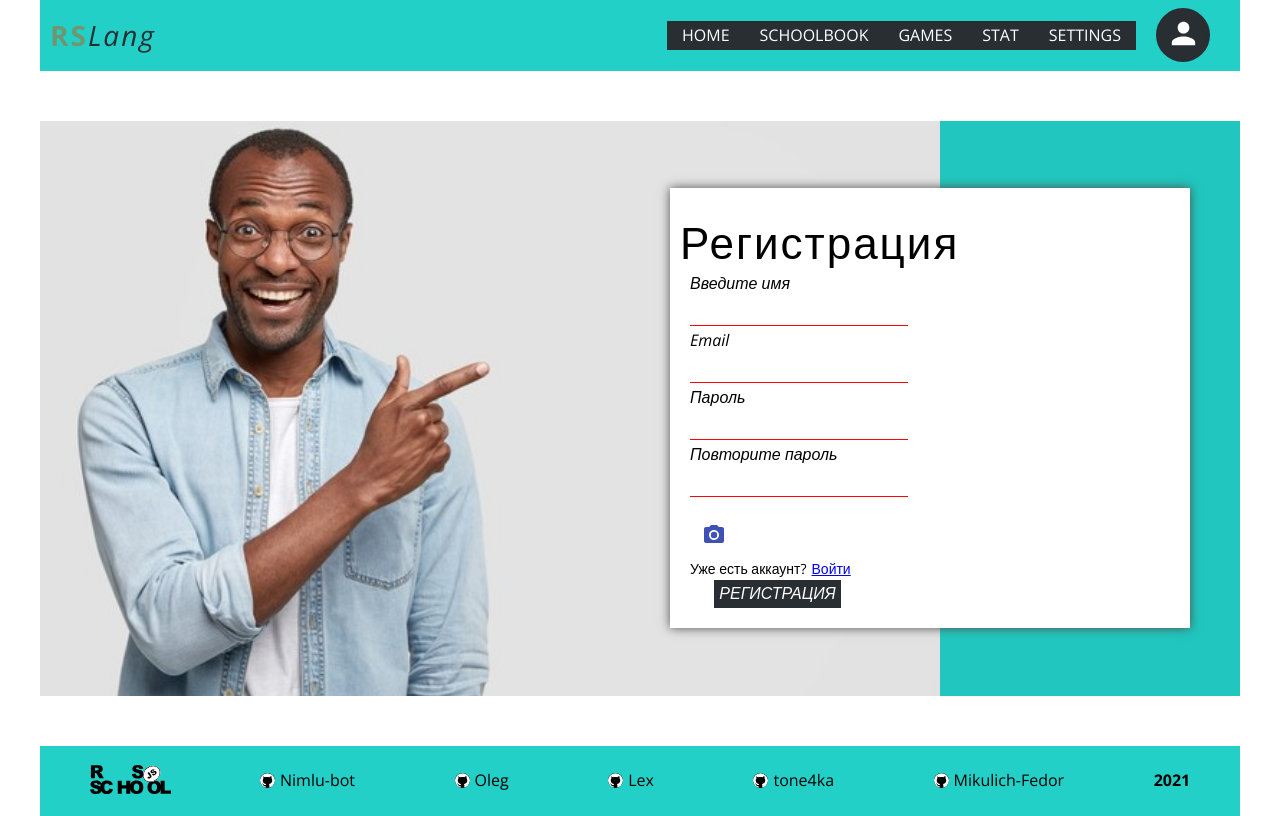
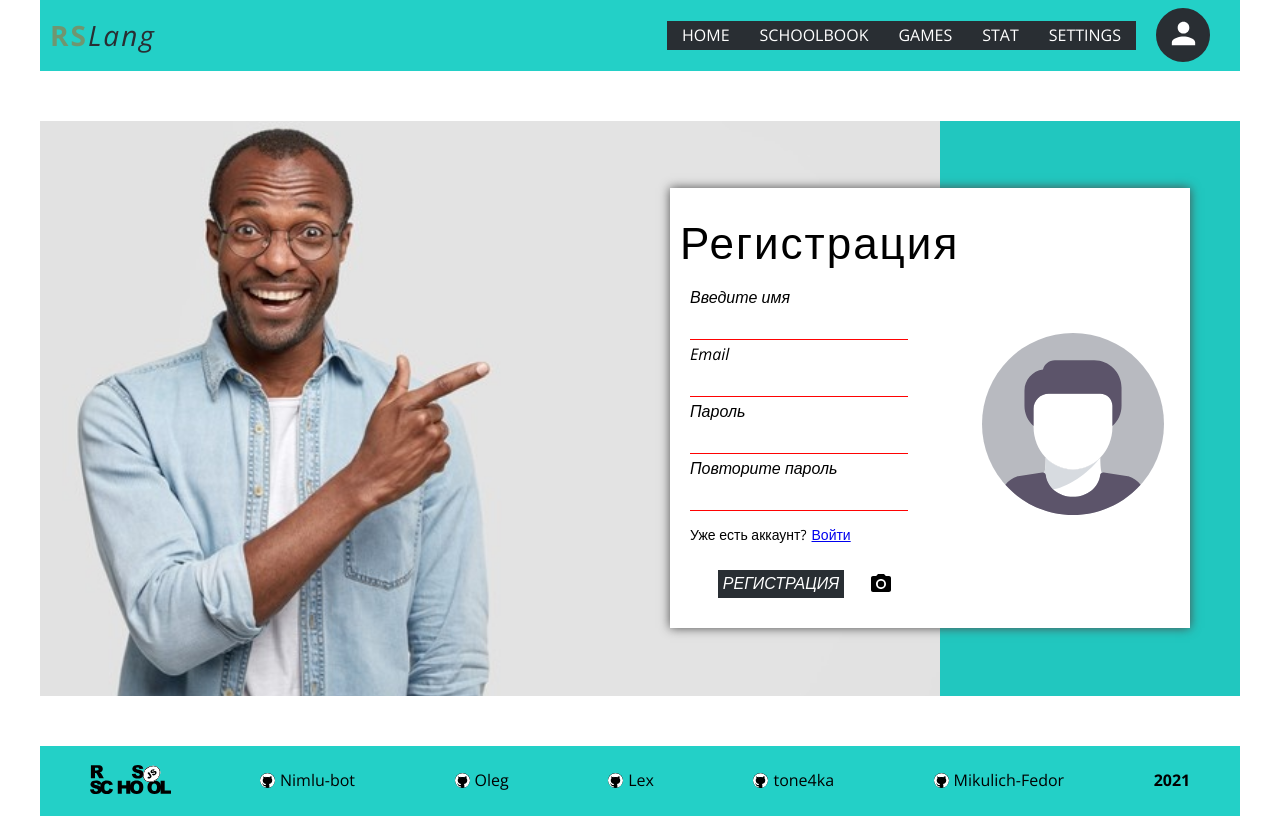
Before and after one commit to I-vasilich-I/rslang, a React (Create React App) app: page /sign-up in a window 1280 px wide. Built offline with nearby package versions, Linux system fonts and the light colour scheme.

Commit message:
feat: add login data to the store

```diff
--- a/src/components/Header/Login/Login.scss
+++ b/src/components/Header/Login/Login.scss
@@ -12,6 +12,7 @@
 }
 
 .form-body {
+  position: relative;
   display: flex;
   flex-direction: column;
   align-items: flex-start;
@@ -66,7 +67,7 @@
   align-items: center;
   margin: 10px;
   margin-top: auto;
-  width: 35%;
+  width: 50%;
   input {
       border: none;
       margin: 0 3px;
@@ -114,3 +115,10 @@
     transition: all .3s ease-in-out;
   }
 }
+
+.registration__avatar {
+    position: absolute;
+    right: 5%;
+    top: 33%;
+    width: 35%;
+}
--- a/src/components/Header/Login/Login.tsx
+++ b/src/components/Header/Login/Login.tsx
@@ -3,9 +3,13 @@ import PersonIcon from '@material-ui/icons/Person';
 import { useHistory } from 'react-router';
 import Menu from '@material-ui/core/Menu';
 import MenuItem from '@material-ui/core/MenuItem';
+import { useTypedSelector } from '../../../hooks/useTypeSelector';
+import { useActions } from '../../../hooks/useActions';
 import './Login.scss';
 
 const Login = (): JSX.Element => {
+    const { avatar, user } = useTypedSelector((state) => state.user);
+    const { setUser } = useActions();
     const [anchorEl, setAnchorEl] = React.useState<null | HTMLElement>(null);
     const history = useHistory();
     const handleClick = (event: React.MouseEvent<HTMLDivElement>) => {
@@ -28,7 +32,11 @@ const Login = (): JSX.Element => {
     return (
         <div className='login'>
             <div onClick={handleClick} aria-controls='avatar' aria-haspopup='true'>
-                <PersonIcon fontSize='large' />
+                {avatar && user && user.message === 'Authenticated' ? (
+                    <img src={avatar} alt='avatar' className='login' />
+                ) : (
+                    <PersonIcon fontSize='large' />
+                )}
             </div>
             <Menu id='avatar' anchorEl={anchorEl} keepMounted open={Boolean(anchorEl)} onClose={handleClose}>
                 <MenuItem onClick={handleLogin}>Log in</MenuItem>
--- a/src/components/Header/Login/SignUp.tsx
+++ b/src/components/Header/Login/SignUp.tsx
@@ -4,16 +4,20 @@ import { createUser, loginUser } from '../../../helpers/helpers';
 import { useHistory } from 'react-router';
 import { Link } from 'react-router-dom';
 import UploadAvatar from './UploadAvatar';
+import { useTypedSelector } from '../../../hooks/useTypeSelector';
+import { useActions } from '../../../hooks/useActions';
 import './Login.scss';
 
 const SignUp = (): JSX.Element => {
+    const { user, avatar } = useTypedSelector((state) => state.user);
+    const { setUser } = useActions();
     const [values, setValues] = useState<User>({
         name: '',
         email: '',
         password: '',
         passwordAgain: '',
     });
-    const [avatar, setAvatar] = useState('');
+    // const [avatar, setAvatar] = useState('');
 
     const history = useHistory();
     const handleChange = (prop: keyof User) => (event: React.ChangeEvent<HTMLInputElement>) => {
@@ -31,11 +35,10 @@ const SignUp = (): JSX.Element => {
             try {
                 const userInfo = await createUser(values);
                 if (!userInfo.error) {
-                    localStorage.setItem('user', JSON.stringify(userInfo));
-                    console.log('user created');
                     const loginInfo = await loginUser(values);
                     if (loginInfo.message === 'Authenticated') {
                         localStorage.setItem('login', JSON.stringify(loginInfo));
+                        setUser(loginInfo);
                         console.log('user logged in');
                         history.push('/');
                     } else history.push('/sign-in');
@@ -71,16 +74,20 @@ const SignUp = (): JSX.Element => {
                     required
                 />
                 {passwordValidation}
-                <UploadAvatar setAvatar={setAvatar} />
                 <div className='sign-up__link'>
                     <p>Уже есть аккаунт?</p>
                     <Link to='/sign-in'>Войти</Link>
                 </div>
                 <div className='form_button'>
                     <input className='button' type='button' value='Регистрация' onClick={handleBtnClick} />
+                    <UploadAvatar />
                 </div>
+                {avatar ? (
+                    <img src={avatar} alt='avatar' className='registration__avatar' />
+                ) : (
+                    <img src='avatar.svg' alt='avatar' className='registration__avatar' />
+                )}
             </form>
-            {avatar ? <img src={avatar} alt='avatar' className='registration__avatar' /> : <></>}
         </div>
     );
 };
--- a/src/components/Header/Login/UploadAvatar.tsx
+++ b/src/components/Header/Login/UploadAvatar.tsx
@@ -3,6 +3,7 @@ import { makeStyles, createStyles, Theme } from '@material-ui/core/styles';
 import IconButton from '@material-ui/core/IconButton';
 import PhotoCamera from '@material-ui/icons/PhotoCamera';
 import { AVATAR_UPLOAD_URL } from '../../../constants/constants';
+import { useActions } from '../../../hooks/useActions';
 
 const useStyles = makeStyles((theme: Theme) =>
     createStyles({
@@ -10,6 +11,7 @@ const useStyles = makeStyles((theme: Theme) =>
             '& > *': {
                 margin: theme.spacing(1),
             },
+            outlineColor: 'black',
         },
         input: {
             display: 'none',
@@ -17,31 +19,29 @@ const useStyles = makeStyles((theme: Theme) =>
     }),
 );
 
-interface Props {
-    setAvatar: React.Dispatch<React.SetStateAction<string>>;
-}
+// interface Props {
+//     setAvatar: React.Dispatch<React.SetStateAction<string>>;
+// }
 
-export default function UploadButton(props: Props) {
+export default function UploadButton() {
+    const { setAvatar } = useActions();
     const classes = useStyles();
     const [image, setImage] = useState<File | null>(null);
-    const { setAvatar } = props;
 
     const uploadHandler = () => {
         try {
             if (image) {
                 const formData = new FormData();
                 formData.append('file', image);
-                formData.append('upload_preset', 'avatarPreset');
+                formData.append('upload_preset', 'avatar');
                 const options = {
                     method: 'POST',
                     body: formData,
                 };
-                console.log(options);
                 fetch(AVATAR_UPLOAD_URL, options)
                     .then((res) => res.json())
                     .then((data) => {
                         setAvatar(data.secure_url);
-                        console.log(data.secure_url);
                     })
                     .catch((e) => console.log(e));
             }
@@ -58,7 +58,6 @@ export default function UploadButton(props: Props) {
 
     useEffect(() => {
         if (image) {
-            console.log('useeffect', image);
             uploadHandler();
         }
     }, [image]);
@@ -74,7 +73,7 @@ export default function UploadButton(props: Props) {
             />
             <label htmlFor='icon-button-file'>
                 <IconButton color='primary' aria-label='upload picture' component='span'>
-                    <PhotoCamera />
+                    <PhotoCamera style={{ color: 'black' }} />
                 </IconButton>
             </label>
         </div>
--- a/src/constants/constants.tsx
+++ b/src/constants/constants.tsx
@@ -2,6 +2,6 @@ const BACKEND_API_URL = 'https://team101-rslang-be.herokuapp.com';
 const WORDS_API_URL = `${BACKEND_API_URL}/words`;
 const USERS_API_URL = `${BACKEND_API_URL}/users`;
 const SIGNIN_API_URL = `${BACKEND_API_URL}/signin`;
-const AVATAR_UPLOAD_URL = 'https://api.cloudinary.com/v1_1/dkqt1azhs/image/upload';
+const AVATAR_UPLOAD_URL = 'https://api.cloudinary.com/v1_1/vasilich/image/upload';
 
 export { WORDS_API_URL, USERS_API_URL, SIGNIN_API_URL, AVATAR_UPLOAD_URL };
--- a/src/store/action-creators/index.ts
+++ b/src/store/action-creators/index.ts
@@ -1,5 +1,7 @@
 import * as TodoActionCreators from './wordCard';
+import * as Authentication from './user';
 
 export default {
     ...TodoActionCreators,
+    ...Authentication,
 };
--- /dev/null
+++ b/src/store/action-creators/user.ts
@@ -0,0 +1,16 @@
+import { Dispatch } from 'redux';
+import { LoginUser } from '../../types/interfaces';
+import { UserAction, UserActionTypes } from '../../types/user';
+
+function setUser(user: LoginUser): UserAction {
+    return { type: UserActionTypes.SET_USER, payload: user };
+}
+function setAvatar(avatar: string): UserAction {
+    return { type: UserActionTypes.SET_AVATAR, payload: avatar };
+}
+
+function getUser(): UserAction {
+    return { type: UserActionTypes.GET_USER };
+}
+
+export { setUser, getUser, setAvatar };
--- a/src/store/reducers/index.ts
+++ b/src/store/reducers/index.ts
@@ -1,8 +1,10 @@
 import { combineReducers } from 'redux';
 import { wordCardReducer } from './wordCardReducer';
+import { userReducer } from './userReducer';
 
 export const rootReducer = combineReducers({
     wordCard: wordCardReducer,
+    user: userReducer,
 });
 
 export type RootState = ReturnType<typeof rootReducer>;
--- /dev/null
+++ b/src/store/reducers/userReducer.ts
@@ -0,0 +1,17 @@
+import { UserAction, UserActionTypes, UserState } from '../../types/user';
+
+const initialState: UserState = {
+    user: null,
+    avatar: '',
+};
+
+export const userReducer = (state = initialState, action: UserAction): UserState => {
+    switch (action.type) {
+        case UserActionTypes.SET_USER:
+            return { ...state, user: action.payload };
+        case UserActionTypes.SET_AVATAR:
+            return { ...state, avatar: action.payload };
+        default:
+            return state;
+    }
+};
--- a/src/types/interfaces.tsx
+++ b/src/types/interfaces.tsx
@@ -3,6 +3,8 @@ interface User {
     email: string;
     password: string;
     passwordAgain?: string;
+    avatar?: string;
+    id?: string;
 }
 
 interface UserWord {
@@ -35,6 +37,7 @@ interface LoginUser {
     userId: string;
     token: string;
     refreshToken: string;
+    avatar: '';
 }
 
 export type { User, UserWord, UserWordToken, CreateUser, LoginUser };
--- /dev/null
+++ b/src/types/user.ts
@@ -0,0 +1,28 @@
+import { LoginUser } from './interfaces';
+
+export enum UserActionTypes {
+    SET_USER = 'SET_USER',
+    SET_AVATAR = 'SET_AVATAR',
+    GET_USER = 'GET_USER',
+}
+
+export interface UserState {
+    user: LoginUser | null;
+    avatar: string;
+}
+
+interface SetUser {
+    type: UserActionTypes.SET_USER;
+    payload: LoginUser | null;
+}
+
+interface SetAvatar {
+    type: UserActionTypes.SET_AVATAR;
+    payload: string;
+}
+
+interface GetUser {
+    type: UserActionTypes.GET_USER;
+}
+
+export type UserAction = SetUser | SetAvatar | GetUser;
```
Also changed, not shown: public/avatar.svg (added), src/assets/img/avatar.svg (added).
